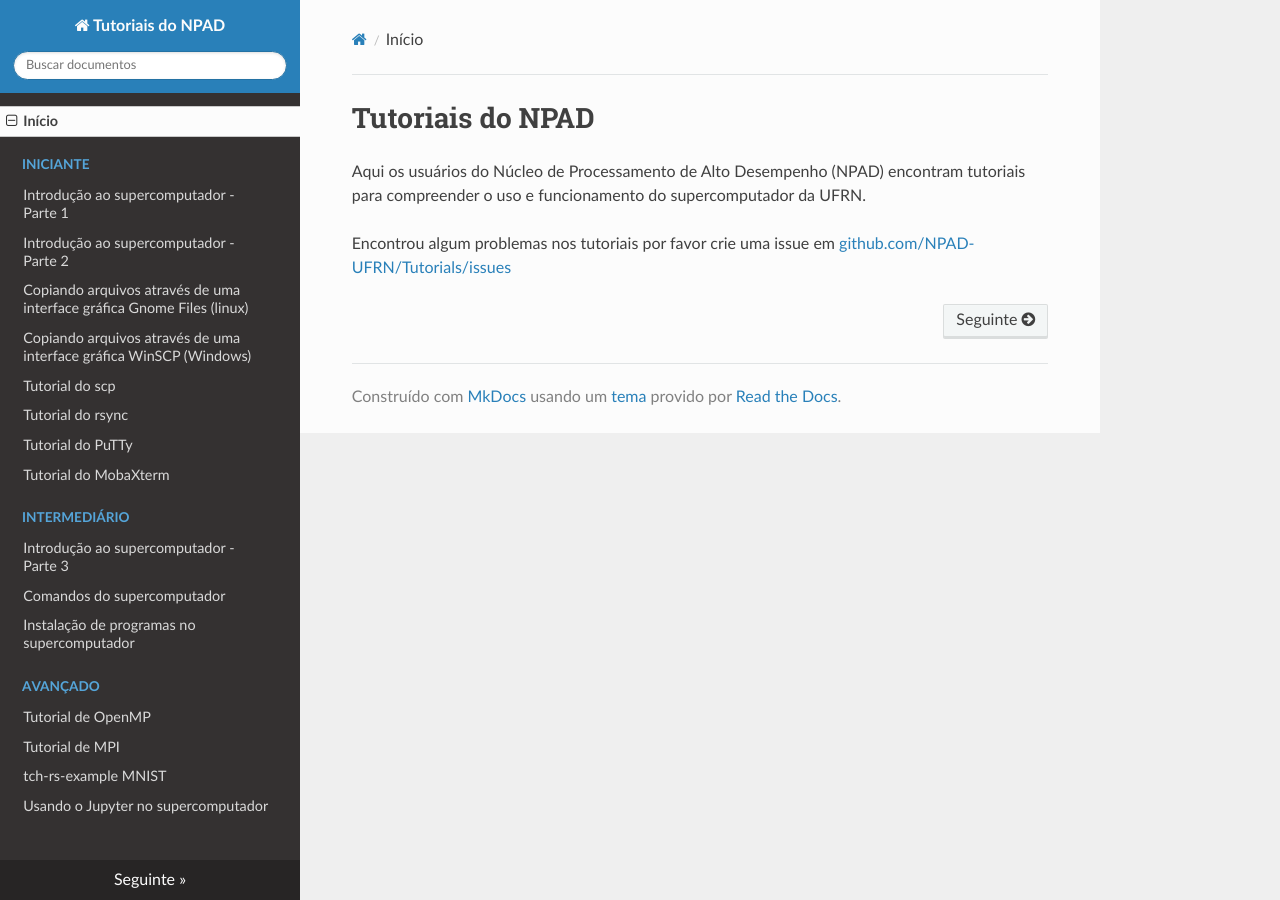
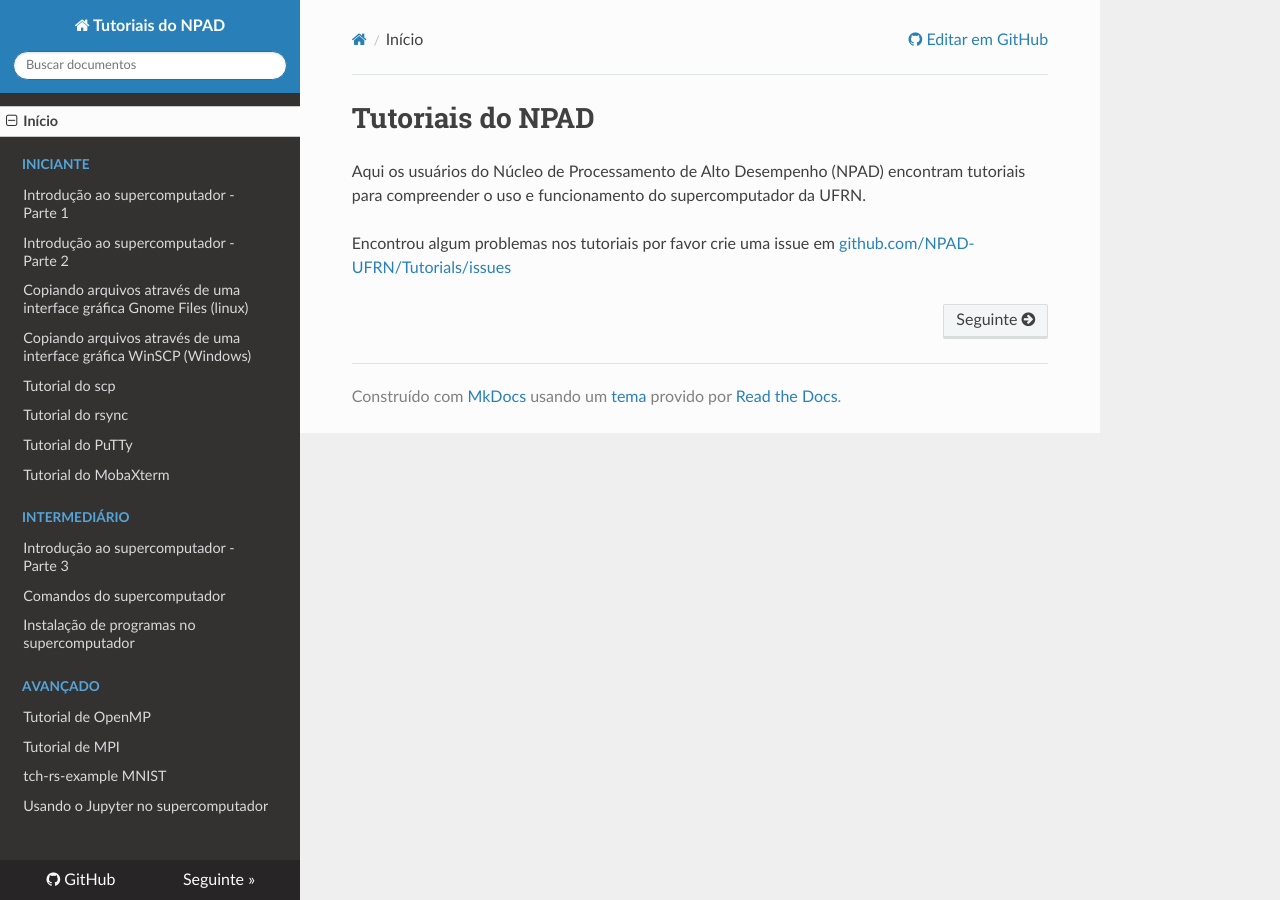
Before and after one commit to NPAD-UFRN/Tutorials, an MkDocs documentation site: the page built from docs/index.md, in a window 1280 px wide. Built offline with MkDocs 1.6.1, drawn with Linux system fonts in a browser that asks for light colours; nearby versions of some CDN libraries; some of the changed lines change nothing that is shown.

Commit message:
Add repo_url in mkdocs.yml

```diff
--- a/mkdocs.yml
+++ b/mkdocs.yml
@@ -1,4 +1,5 @@
 site_name: Tutoriais do NPAD
+repo_url: https://github.com/NPAD-UFRN/Tutorials
 theme:
    name: readthedocs
    highlightjs: true
```
Also changed, not shown: docs/assets/putty_tutorial/putty_config_session.png (deleted).
